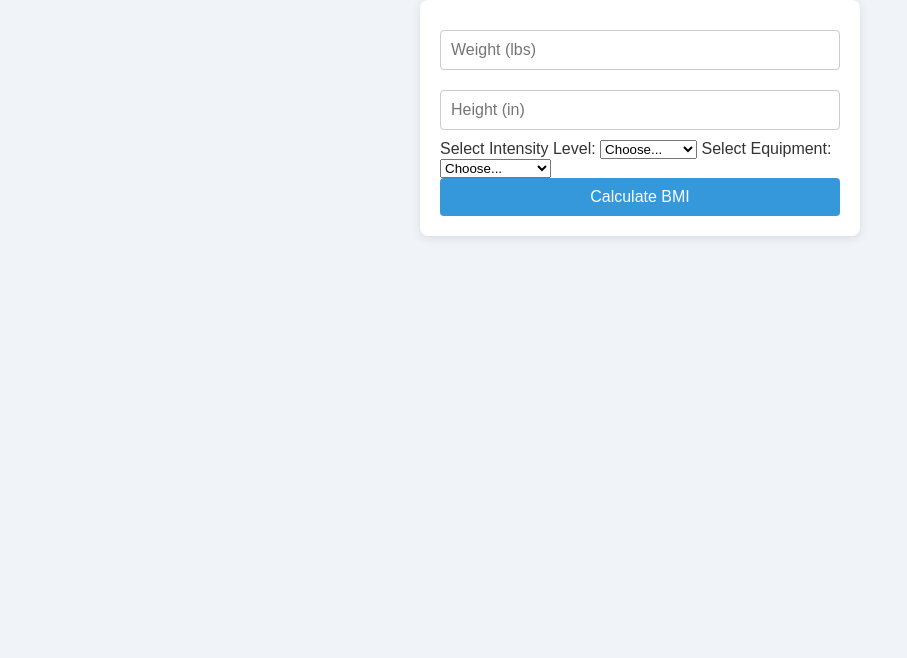
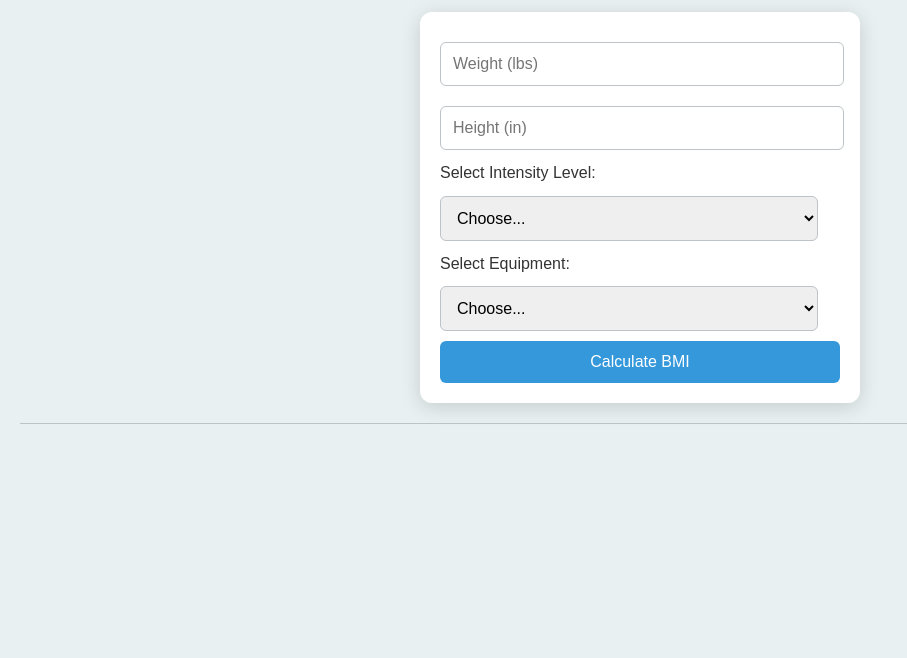
Before and after one commit to dheemiyer/BMIWorkout, a plain HTML site: page index.html in a window 1280 px wide. Shown: the part 142-800 px from the top of the page, without its empty margins (0-907 px from the left). Drawn offline with Linux system fonts and the light colour scheme.

Commit message:
Update Styles.css

```diff
--- a/Styles.css
+++ b/Styles.css
@@ -1,13 +1,21 @@
 body {
     font-family: Arial, sans-serif;
+    margin: 0;
     padding: 20px;
-    background-color: #f0f4f8;
+    background-color: #e8f0f2;
     color: #333;
+    line-height: 1.6;
+}
+
+.credits {
+    text-align: left;
+    margin-bottom: 20px;
 }
 
 h1 {
     text-align: center;
-    color: #2c3e50;
+    color: #34495e;
+    margin-bottom: 20px;
 }
 
 form {
@@ -15,33 +23,44 @@ form {
     margin: 0 auto;
     padding: 20px;
     background-color: #ffffff;
-    border-radius: 8px;
-    box-shadow: 0 2px 10px rgba(0, 0, 0, 0.1);
+    border-radius: 12px;
+    box-shadow: 0 4px 20px rgba(0, 0, 0, 0.15);
 }
 
-input {
+input, select {
     width: calc(100% - 22px);
     margin: 10px 0;
-    padding: 10px;
-    border: 1px solid #ccc;
-    border-radius: 4px;
+    padding: 12px;
+    border: 1px solid #bdc3c7;
+    border-radius: 6px;
     font-size: 16px;
+    transition: border-color 0.3s;
+}
+
+input:focus, select:focus {
+    border-color: #3498db;
+    outline: none;
 }
 
 button {
     width: 100%;
-    padding: 10px;
+    padding: 12px;
     background-color: #3498db;
     color: white;
     border: none;
-    border-radius: 4px;
+    border-radius: 6px;
     font-size: 16px;
     cursor: pointer;
-    transition: background-color 0.3s;
+    transition: background-color 0.3s, transform 0.2s;
 }
 
 button:hover {
     background-color: #2980b9;
+    transform: translateY(-2px);
+}
+
+button:active {
+    transform: translateY(0);
 }
 
 #result {
@@ -50,4 +69,6 @@ button:hover {
     font-size: 20px;
     font-weight: bold;
     color: #2c3e50;
+    border-top: 1px solid #bdc3c7;
+    padding-top: 10px;
 }
```
